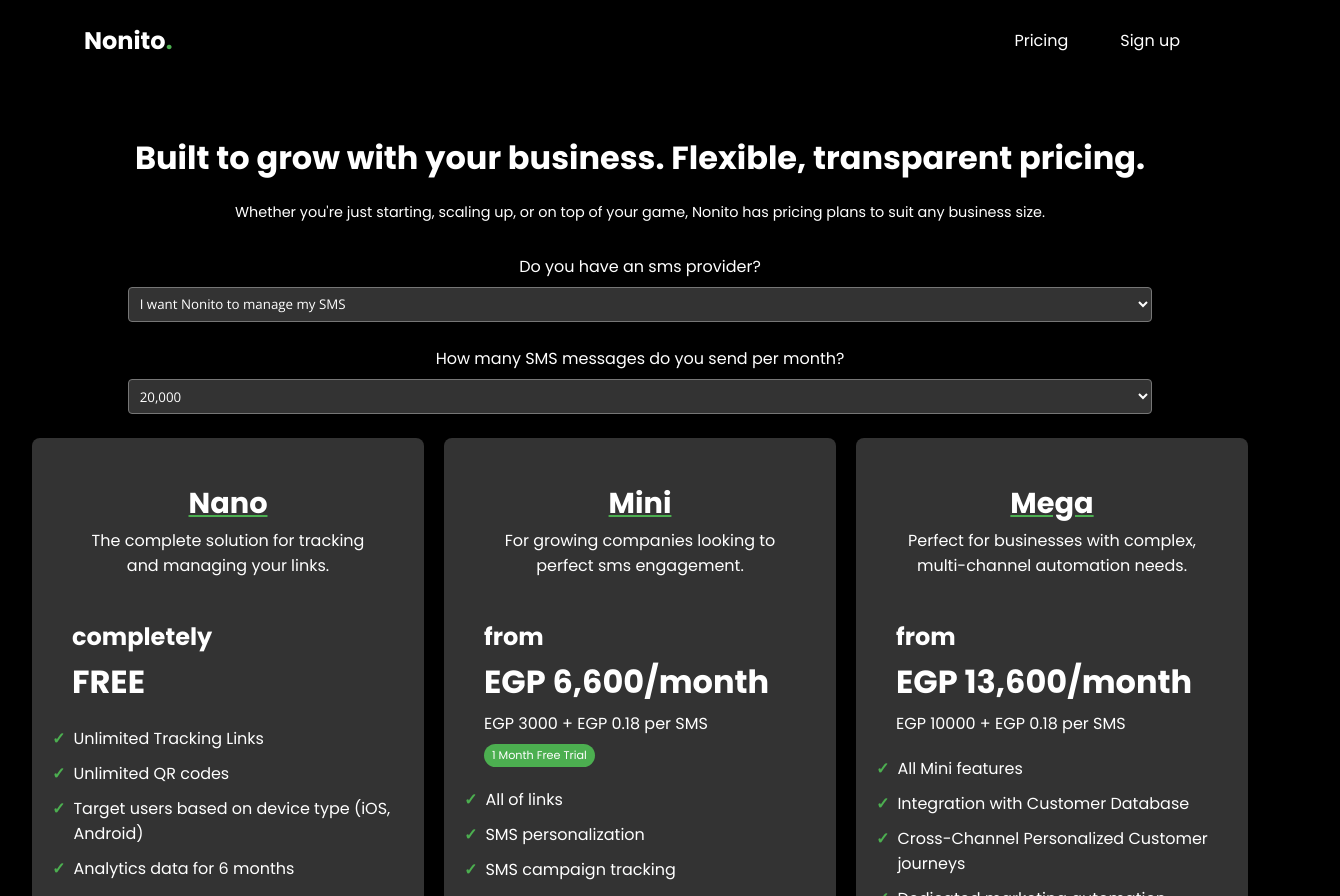
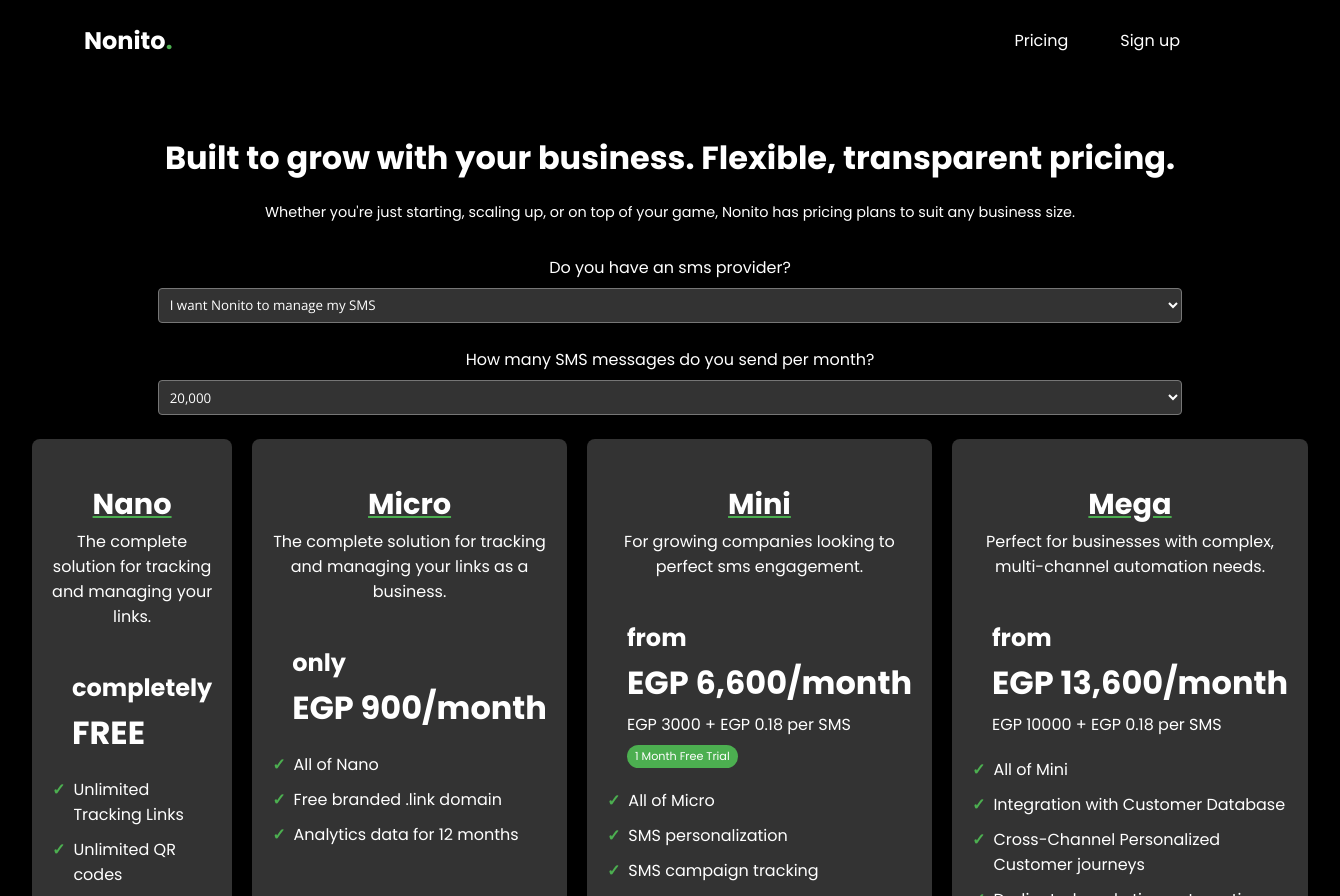
Before and after one commit to Shoffly/nonito_landing, a Next.js app: page /pricing in a window 1280 px wide. Shown: the top 896 px of the page, 1340 px wide, since content can reach past the window. Built offline with nearby package versions, Linux system fonts and the light colour scheme.

Commit message:
micro added to pricing page

```diff
--- a/pages/pricing.js
+++ b/pages/pricing.js
@@ -30,12 +30,26 @@ const PricingPage = () => {
       buttonLink: 'https://mini.nonito.xyz/signup',
       buttonText: 'Sign up now',
     },
+     {
+      name: 'Micro',
+      fixedCost: 900,
+      features: [
+        'All of Nano',
+        'Free branded .link domain',
+        'Analytics data for 12 months',
+      ],
+      summary: 'The complete solution for tracking and managing your links as a business.',
+      noSms: true,
+      freeTrial: false,
+      buttonLink: 'https://mini.nonito.xyz/signup',
+      buttonText: 'Sign up now',
+    },
 
     {
       name: 'Mini',
       fixedCost: 3000,
       features: [
-        'All of links',
+        'All of Micro',
         'SMS personalization',
         'SMS campaign tracking',
         'Retargeting SMS Campaigns',
@@ -50,7 +64,7 @@ const PricingPage = () => {
       name: 'Mega',
       fixedCost: 10000,
       features: [
-        'All Mini features',
+        'All of Mini',
         'Integration with Customer Database',
         'Cross-Channel Personalized Customer journeys',
         'Dedicated marketing automation support team',
```
